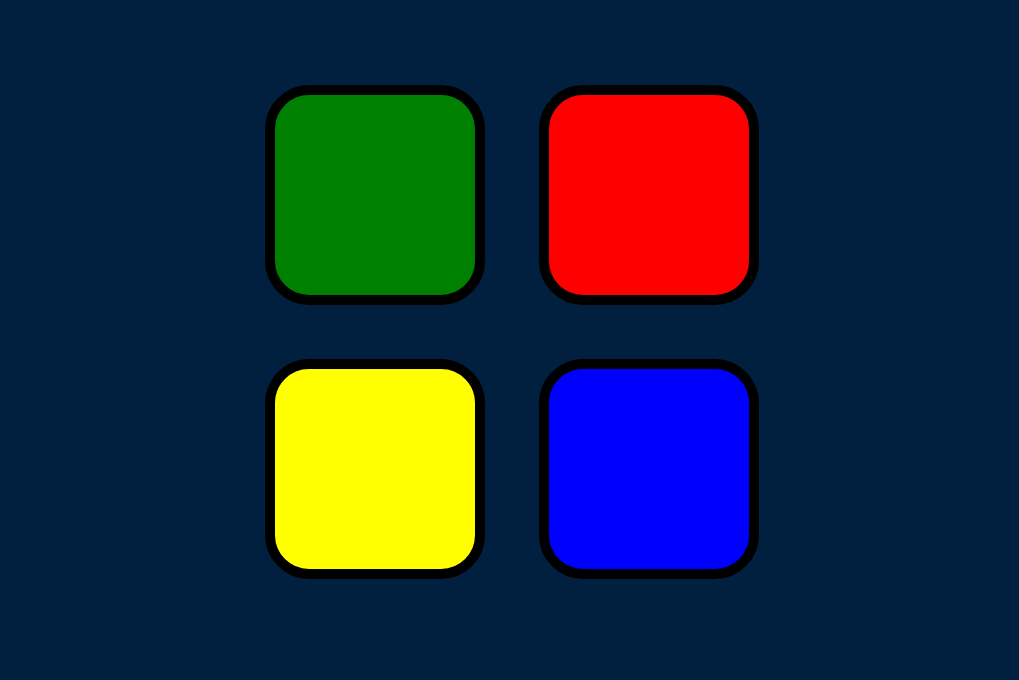
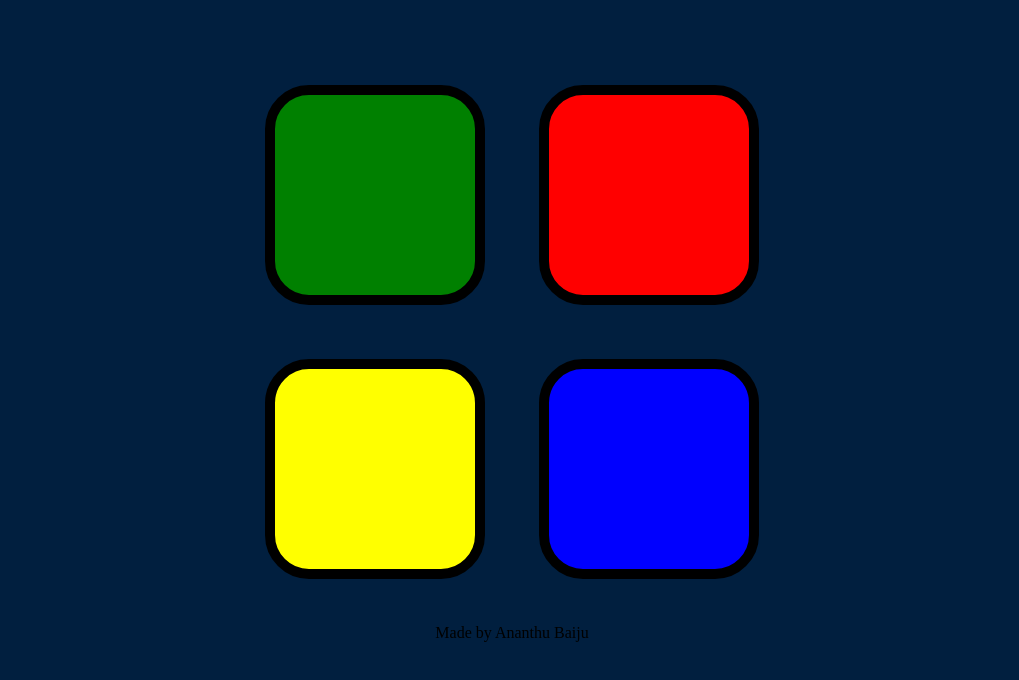
Before and after one commit to ananthubaiju2001/simon-game, a plain HTML site: page index.html in a window 1280 px wide. Shown: the part 114-794 px from the top of the page, without its empty margins (128-1147 px from the left). Drawn offline with nearby package versions, Linux system fonts and the light colour scheme.

Commit message:
index.html

```diff
--- a/index.html
+++ b/index.html
@@ -19,6 +19,7 @@
       <div type="button" id="yellow" class="btn yellow"></div>
       <div type="button" id="blue" class="btn blue"></div>
     </div>
+    <p>Made by Ananthu Baiju</p>
   </div>
 
   <script src="https://ajax.googleapis.com/ajax/libs/jquery/3.7.1/jquery.min.js"></script>
```
